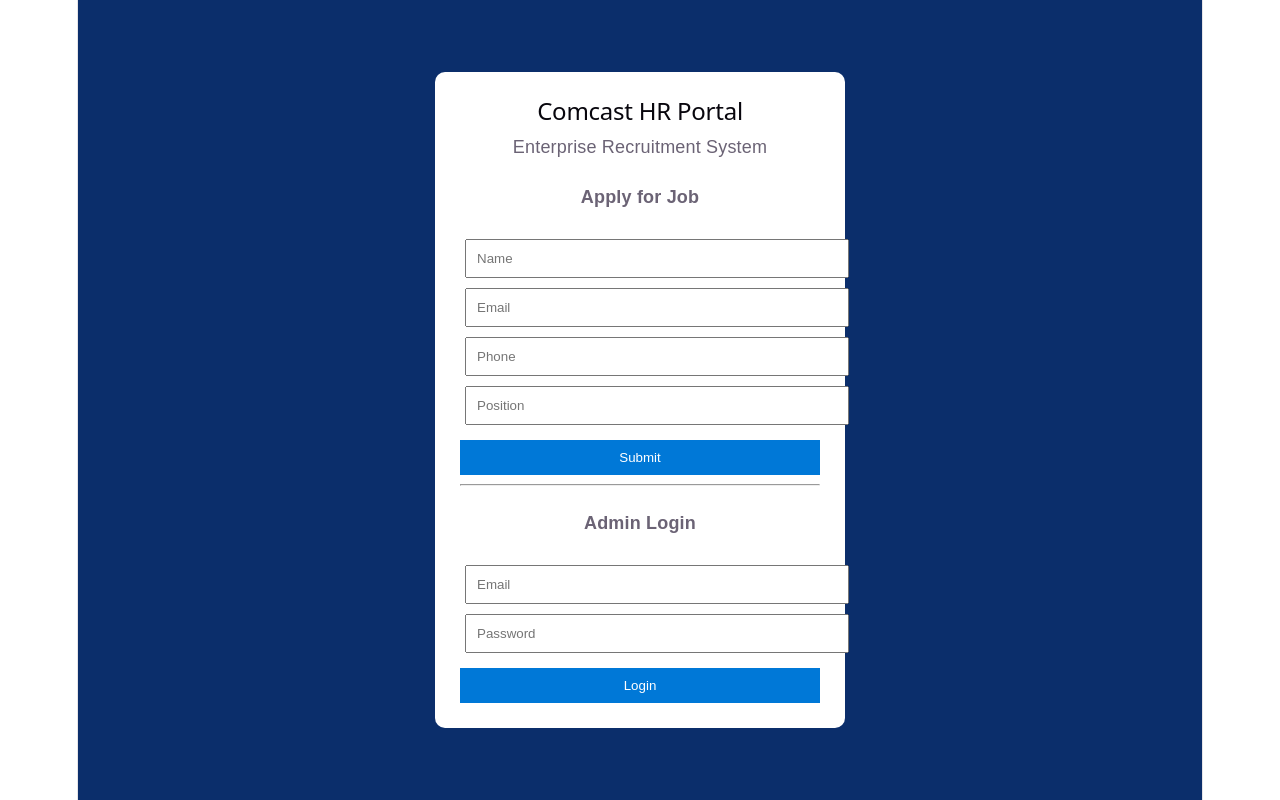
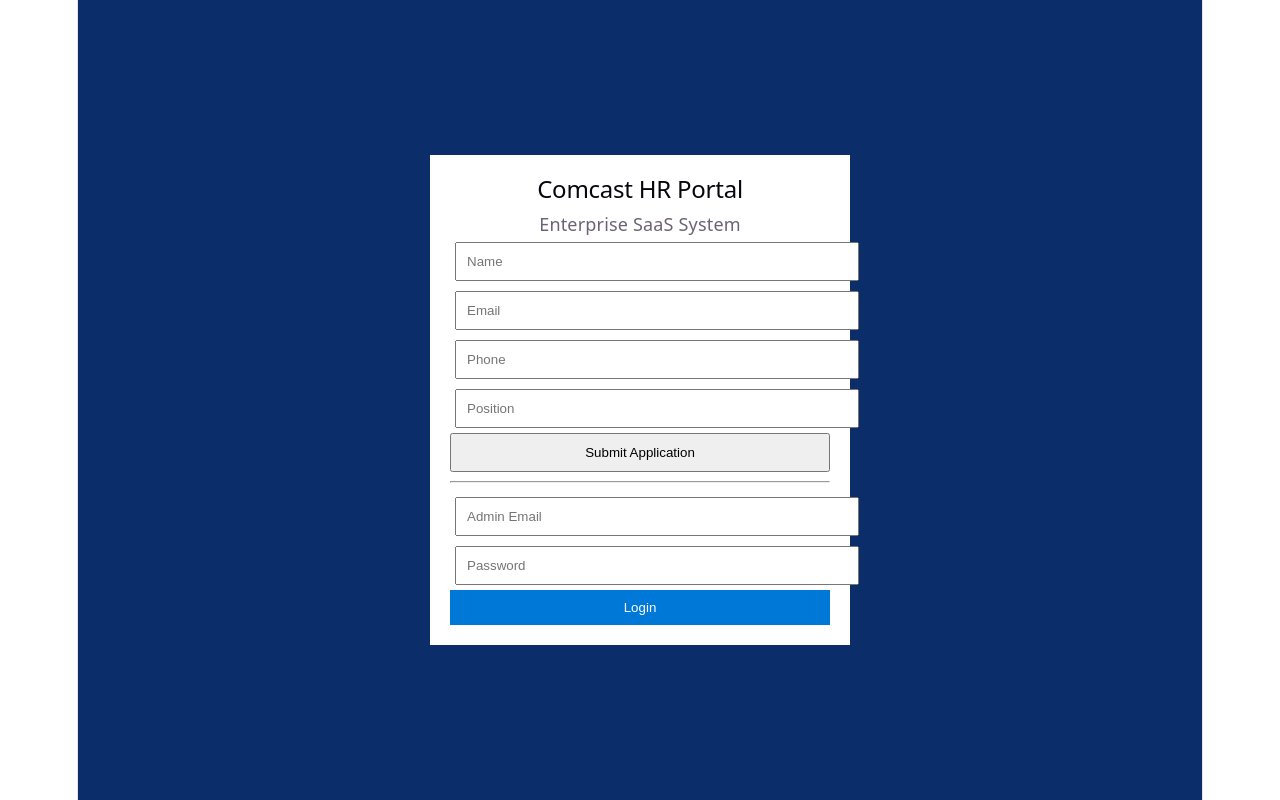
Before and after one commit to comcast-hr-okonj/comcast-hr-portal, a React (Vite) app: page / in a window 1280 px wide. Built offline with nearby package versions, Linux system fonts and the light colour scheme.

Commit message:
Update App.jsx

```diff
--- a/src/App.jsx
+++ b/src/App.jsx
@@ -5,9 +5,12 @@
 
   const [token, setToken] = useState("");
   const [apps, setApps] = useState([]);
-  const [view, setView] = useState("dashboard");
+  const [stats, setStats] = useState({});
 
-  const [login, setLogin] = useState({ email: "", password: "" });
+  const [login, setLogin] = useState({
+    email: "",
+    password: ""
+  });
 
   const [form, setForm] = useState({
     name: "",
@@ -16,19 +19,50 @@
     position: ""
   });
 
-  const loadApps = async () => {
+  // LOAD DATA
+  const loadApps = async (t) => {
     const res = await fetch(`${API}/applications`, {
-      headers: { Authorization: token }
+      headers: { Authorization: t }
+    });
+    setApps(await res.json());
+  };
+
+  const loadStats = async (t) => {
+    const res = await fetch(`${API}/stats`, {
+      headers: { Authorization: t }
+    });
+    setStats(await res.json());
+  };
+
+  useEffect(() => {
+    if (token) {
+      loadApps(token);
+      loadStats(token);
+
+      const interval = setInterval(() => {
+        loadApps(token);
+        loadStats(token);
+      }, 5000);
+
+      return () => clearInterval(interval);
+    }
+  }, [token]);
+
+  // LOGIN
+  const handleLogin = async () => {
+    const res = await fetch(`${API}/login`, {
+      method: "POST",
+      headers: { "Content-Type": "application/json" },
+      body: JSON.stringify(login)
     });
 
     const data = await res.json();
-    setApps(data);
+
+    if (data.token) setToken(data.token);
+    else alert("Wrong credentials");
   };
 
-  useEffect(() => {
-    if (token) loadApps();
-  }, [token]);
-
+  // SUBMIT APPLICATION
   const submit = async () => {
     await fetch(`${API}/applications`, {
       method: "POST",
@@ -39,24 +73,9 @@
     alert("Application submitted");
   };
 
-  const handleLogin = async () => {
-    const res = await fetch(`${API}/login`, {
-      method: "POST",
-      headers: { "Content-Type": "application/json" },
-      body: JSON.stringify(login)
-    });
-
-    const data = await res.json();
-
-    if (data.token) {
-      setToken(data.token);
-    } else {
-      alert("Wrong credentials");
-    }
-  };
-
+  // STATUS UPDATE
   const updateStatus = async (id, status) => {
-    await fetch(`${API}/applications/${id}`, {
+    await fetch(`${API}/applications/${id}/status`, {
       method: "PUT",
       headers: {
         "Content-Type": "application/json",
@@ -65,99 +84,94 @@
       body: JSON.stringify({ status })
     });
 
-    loadApps();
+    loadApps(token);
+    loadStats(token);
   };
 
-  const removeApp = async (id) => {
+  // DELETE
+  const remove = async (id) => {
     await fetch(`${API}/applications/${id}`, {
       method: "DELETE",
       headers: { Authorization: token }
     });
 
-    loadApps();
+    loadApps(token);
   };
 
-  const logout = () => {
-    setToken("");
-  };
+  const logout = () => setToken("");
 
-  /* ---------------- LOGIN ---------------- */
+  /* ================= LOGIN PAGE ================= */
   if (!token) {
     return (
-      <div style={styles.loginPage}>
-        <div style={styles.loginCard}>
+      <div style={styles.loginWrap}>
+        <div style={styles.card}>
           <h2>Comcast HR Portal</h2>
-          <p>Enterprise Recruitment System</p>
+          <p>Enterprise SaaS System</p>
 
-          <h4>Apply for Job</h4>
-
-          <input style={styles.input} placeholder="Name"
+          <input placeholder="Name"
+            style={styles.input}
             onChange={(e) => setForm({ ...form, name: e.target.value })} />
 
-          <input style={styles.input} placeholder="Email"
+          <input placeholder="Email"
+            style={styles.input}
             onChange={(e) => setForm({ ...form, email: e.target.value })} />
 
-          <input style={styles.input} placeholder="Phone"
+          <input placeholder="Phone"
+            style={styles.input}
             onChange={(e) => setForm({ ...form, number: e.target.value })} />
 
-          <input style={styles.input} placeholder="Position"
+          <input placeholder="Position"
+            style={styles.input}
             onChange={(e) => setForm({ ...form, position: e.target.value })} />
 
-          <button style={styles.btn} onClick={submit}>Submit</button>
+          <button onClick={submit} style={styles.btn}>
+            Submit Application
+          </button>
 
           <hr />
 
-          <h4>Admin Login</h4>
-
-          <input style={styles.input} placeholder="Email"
+          <input placeholder="Admin Email"
+            style={styles.input}
             onChange={(e) => setLogin({ ...login, email: e.target.value })} />
 
-          <input style={styles.input} type="password" placeholder="Password"
+          <input type="password" placeholder="Password"
+            style={styles.input}
             onChange={(e) => setLogin({ ...login, password: e.target.value })} />
 
-          <button style={styles.btn} onClick={handleLogin}>Login</button>
+          <button onClick={handleLogin} style={styles.btnBlue}>
+            Login
+          </button>
         </div>
       </div>
     );
   }
 
-  /* ---------------- DASHBOARD ---------------- */
+  /* ================= DASHBOARD ================= */
   return (
     <div style={styles.layout}>
 
-      {/* SIDEBAR */}
       <div style={styles.sidebar}>
-        <h3>Comcast HR</h3>
-
-        <button style={styles.navBtn} onClick={() => setView("dashboard")}>
-          Dashboard
-        </button>
-
-        <button style={styles.navBtn} onClick={() => setView("applications")}>
-          Applications
-        </button>
-
-        <button style={styles.logoutBtn} onClick={logout}>
-          Logout
-        </button>
+        <h3>HR SaaS</h3>
+        <button onClick={logout} style={styles.logout}>Logout</button>
       </div>
 
-      {/* MAIN */}
       <div style={styles.main}>
-        <h2>Admin Panel</h2>
 
-        {view === "dashboard" && (
-          <div style={styles.card}>
-            <h3>Overview</h3>
-            <p>Total Applications: {apps.length}</p>
+        {/* STATS */}
+        <div style={styles.stats}>
+          <div>Total {stats.total}</div>
+          <div>Pending {stats.pending}</div>
+          <div>Approved {stats.approved}</div>
+          <div>Rejected {stats.rejected}</div>
         </div>
-        )}
 
-        {view === "applications" && (
+        {/* TABLE */}
         <div style={styles.table}>
-            <div style={styles.rowHeader}>
+
+          <div style={styles.header}>
             <div>Name</div>
             <div>Email</div>
+            <div>Phone</div>
             <div>Position</div>
             <div>Status</div>
             <div>Actions</div>
@@ -167,39 +181,38 @@
             <div key={a.id} style={styles.row}>
               <div>{a.name}</div>
               <div>{a.email}</div>
+              <div>{a.number}</div>
               <div>{a.position}</div>
               <div>{a.status}</div>
 
               <div>
                 <button onClick={() => updateStatus(a.id, "Approved")}>✔</button>
                 <button onClick={() => updateStatus(a.id, "Rejected")}>✖</button>
-                  <button onClick={() => removeApp(a.id)}>🗑</button>
+                <button onClick={() => remove(a.id)}>🗑</button>
               </div>
             </div>
           ))}
+
         </div>
-        )}
       </div>
     </div>
   );
 }
 
-/* ---------------- STYLES ---------------- */
+/* ================= STYLES ================= */
 const styles = {
-  loginPage: {
+  loginWrap: {
     height: "100vh",
     display: "flex",
     justifyContent: "center",
     alignItems: "center",
-    background: "#0b2e6b",
-    fontFamily: "Arial"
+    background: "#0b2e6b"
   },
 
-  loginCard: {
+  card: {
     background: "white",
-    padding: 25,
-    width: 360,
-    borderRadius: 10
+    padding: 20,
+    width: 380
   },
 
   input: {
@@ -210,11 +223,15 @@
 
   btn: {
     width: "100%",
+    padding: 10
+  },
+
+  btnBlue: {
+    width: "100%",
     padding: 10,
     background: "#0078d7",
     color: "white",
-    border: "none",
-    marginTop: 10
+    border: "none"
   },
 
   layout: {
@@ -223,60 +240,48 @@
   },
 
   sidebar: {
-    width: 220,
-    height: "100vh",
+    width: 200,
     background: "#0b2e6b",
     color: "white",
+    height: "100vh",
     padding: 20
   },
 
-  navBtn: {
-    width: "100%",
-    padding: 10,
-    marginTop: 10,
-    background: "transparent",
-    color: "white",
-    border: "1px solid white"
-  },
-
-  logoutBtn: {
-    width: "100%",
-    padding: 10,
-    marginTop: 30,
+  logout: {
+    marginTop: 20,
     background: "red",
     color: "white",
-    border: "none"
+    border: "none",
+    padding: 10
   },
 
   main: {
     flex: 1,
     padding: 20,
-    background: "#f4f6f8"
+    background: "#f4f6fb"
   },
 
-  card: {
-    background: "white",
-    padding: 20,
-    borderRadius: 10
+  stats: {
+    display: "flex",
+    gap: 10,
+    marginBottom: 20
   },
 
   table: {
     background: "white",
-    padding: 10,
-    borderRadius: 10
+    padding: 10
   },
 
-  rowHeader: {
+  header: {
     display: "grid",
-    gridTemplateColumns: "1fr 1fr 1fr 1fr 1fr",
+    gridTemplateColumns: "1fr 1fr 1fr 1fr 1fr 1fr",
     fontWeight: "bold",
-    padding: 10,
     borderBottom: "2px solid #ddd"
   },
 
   row: {
     display: "grid",
-    gridTemplateColumns: "1fr 1fr 1fr 1fr 1fr",
+    gridTemplateColumns: "1fr 1fr 1fr 1fr 1fr 1fr",
     padding: 10,
     borderBottom: "1px solid #eee"
   }
```
Lines whose indentation alone changed are shown as unchanged.
